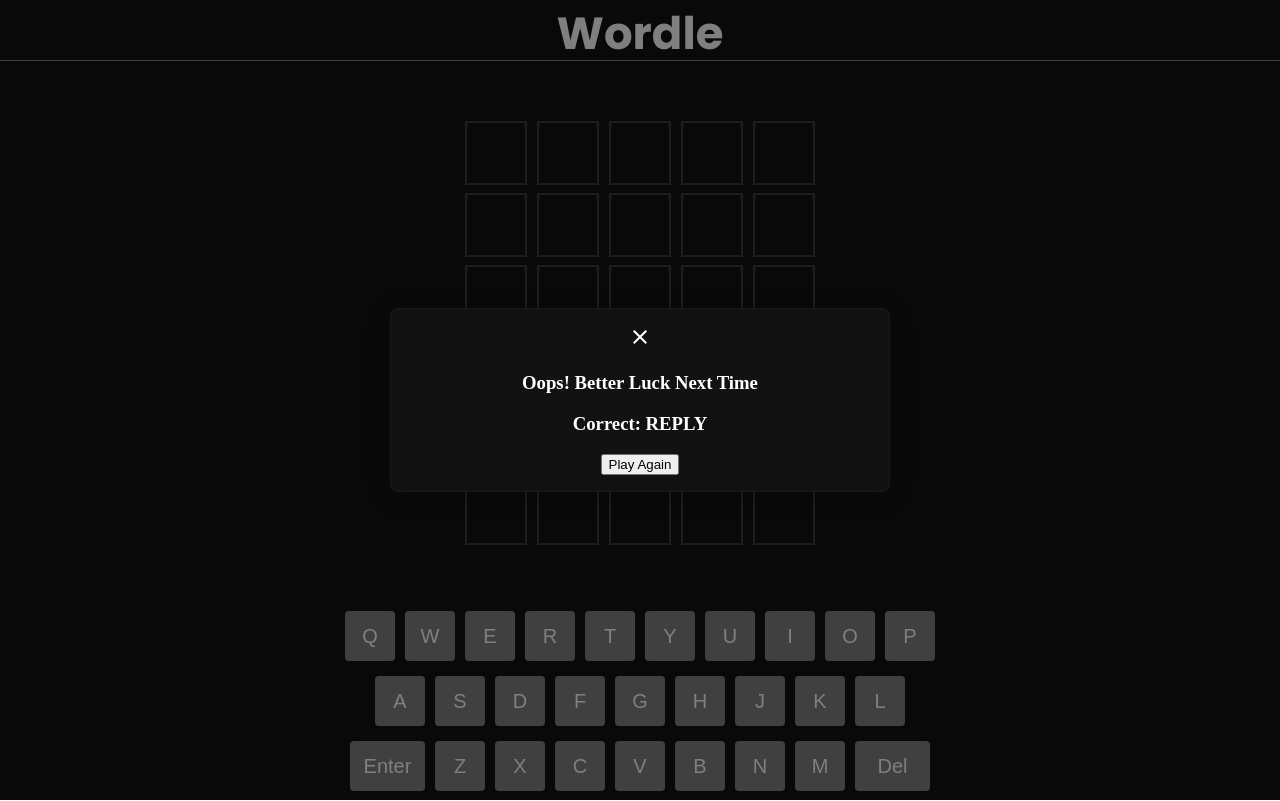
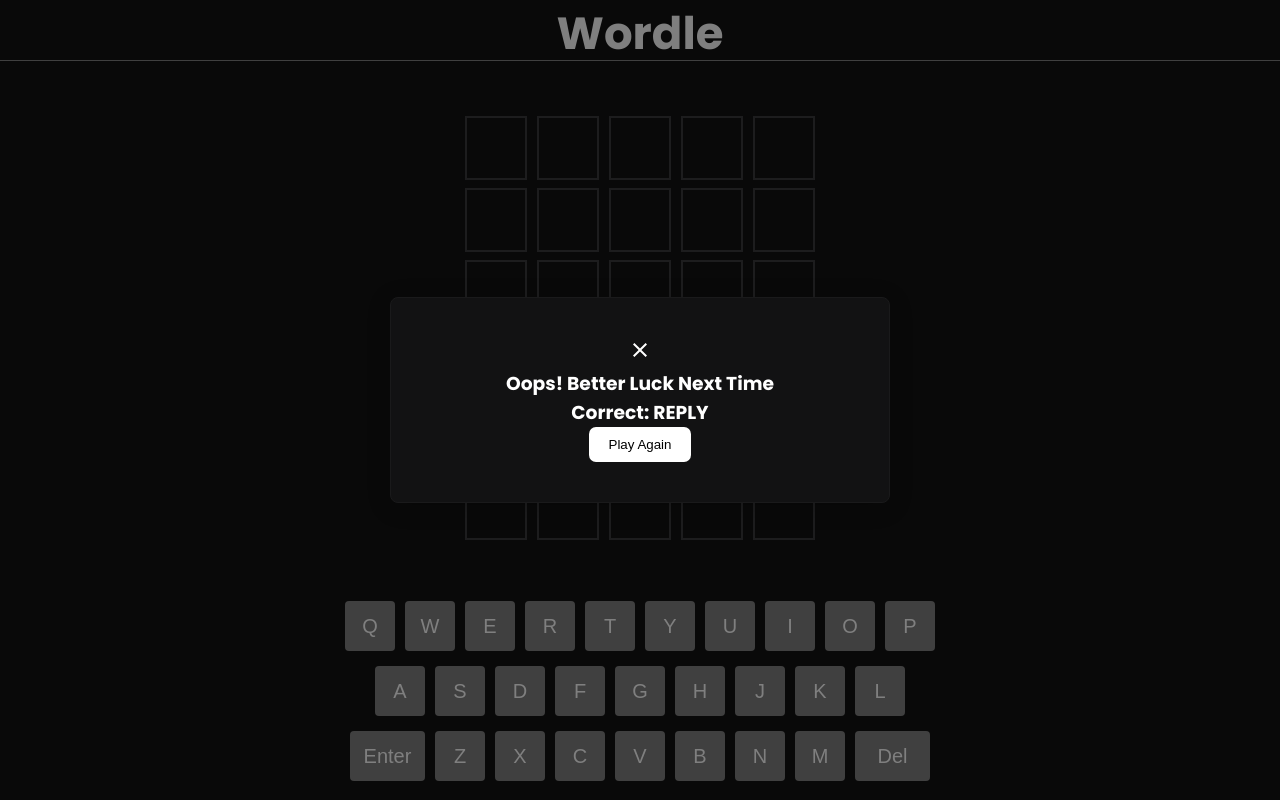
Before and after one commit to Khalil-codes/wordle-clone, a React (Create React App) app: page / in a window 1280 px wide. Built offline with nearby package versions, Linux system fonts and the light colour scheme.

Commit message:
Added Game Over Modal UI

```diff
--- a/src/index.css
+++ b/src/index.css
@@ -8,9 +8,9 @@
     color: white;
 }
 
-body {
-    padding: 0%;
+* {
     margin: 0;
+    padding: 0;
 }
 
 nav {
@@ -31,7 +31,7 @@
 }
 .game {
     width: 100vw;
-    height: calc(100vh - 60px);
+    height: calc(100vh - 70px);
     display: flex;
     margin: auto;
     align-items: center;
@@ -152,6 +152,9 @@
     align-items: center;
     z-index: 300;
 }
+.overlay.hidden {
+    display: none;
+}
 .gameOver {
     position: relative;
     border-radius: 8px;
@@ -163,10 +166,31 @@
     max-height: 90%;
     overflow-y: auto;
     max-width: 500px;
-    padding: 16px;
+    padding: 40px 20px;
     box-sizing: border-box;
+    font-family: "Poppins", sans-serif;
 }
-
+.gameOver .text-display {
+    margin: 20px 0 10px 0;
+    font-size: 1.4rem;
+}
+.gameOver .correct-word {
+    color: #70be6a;
+    font-weight: 400;
+    margin-bottom: 20px;
+}
+.gameOver .text-attempt {
+    margin-bottom: 20px;
+    font-weight: 400;
+}
+.btn {
+    border: none;
+    background: #fff;
+    outline: none;
+    padding: 10px 20px;
+    border-radius: 7px;
+    cursor: pointer;
+}
 @media (max-width: 700px) {
     .keyboard {
         width: 100vw;
```
